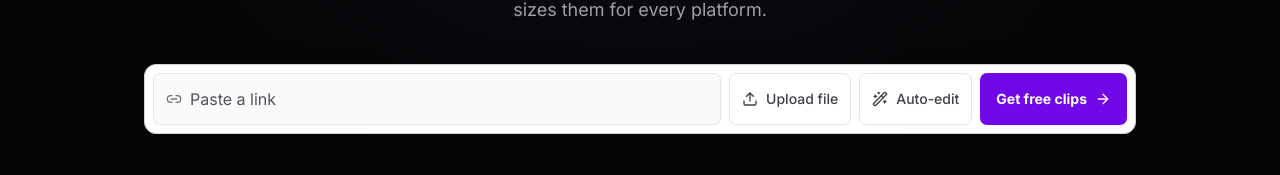
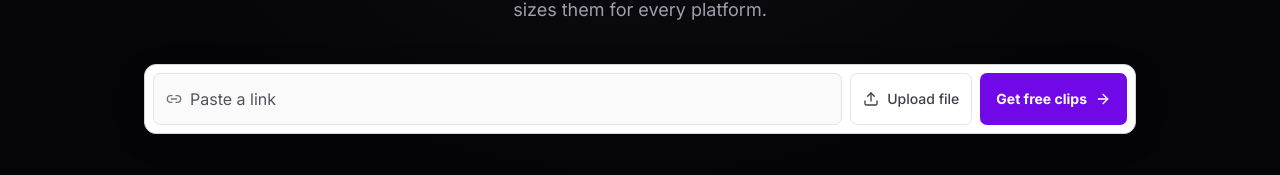
Before and after one commit to deeprajsharma592-sketch/RelatiVClips-MVP, a Next.js app in the folder frontend-next/: page / in a window 1280 px wide. Shown: the part 545-720 px from the top of the page. Built offline with nearby package versions, Linux system fonts and the light colour scheme; no server answers.

Commit message:
Remove Auto-edit from the homepage upload bar

```diff
--- a/frontend-next/src/components/HeroStudio.tsx
+++ b/frontend-next/src/components/HeroStudio.tsx
@@ -2,7 +2,7 @@
 
 import { useState, useRef, type DragEvent, type FormEvent } from "react";
 import { useRouter } from "next/navigation";
-import { ArrowRight, Link2, Upload, Wand2 } from "lucide-react";
+import { ArrowRight, Link2, Upload } from "lucide-react";
 import { uploadVideoFile } from "@/lib/api";
 import SickLoadingTransition from "./SickLoadingTransition";
 import ShatterPhrase from "./ShatterPhrase";
@@ -127,17 +127,6 @@ export default function HeroStudio() {
               </button>
 
               <button
-                type="button"
-                onClick={() => router.push("/dashboard")}
-                aria-label="Auto-edit"
-                title="Auto-edit"
-                className="inline-flex min-h-11 min-w-10 shrink-0 items-center justify-center gap-2 rounded-lg border border-zinc-200 px-2 text-sm font-medium text-zinc-700 transition hover:bg-zinc-100 sm:min-h-[52px] sm:px-3 dark:border-[#373044] dark:text-zinc-200 dark:hover:bg-white/10"
-              >
-                <Wand2 className="size-4" aria-hidden="true" />
-                <span className="hidden sm:inline">Auto-edit</span>
-              </button>
-
-              <button
                 type="submit"
                 disabled={isUploading || Boolean(clipUrl)}
                 aria-label={isUploading ? "Uploading video" : "Get free clips"}
```
